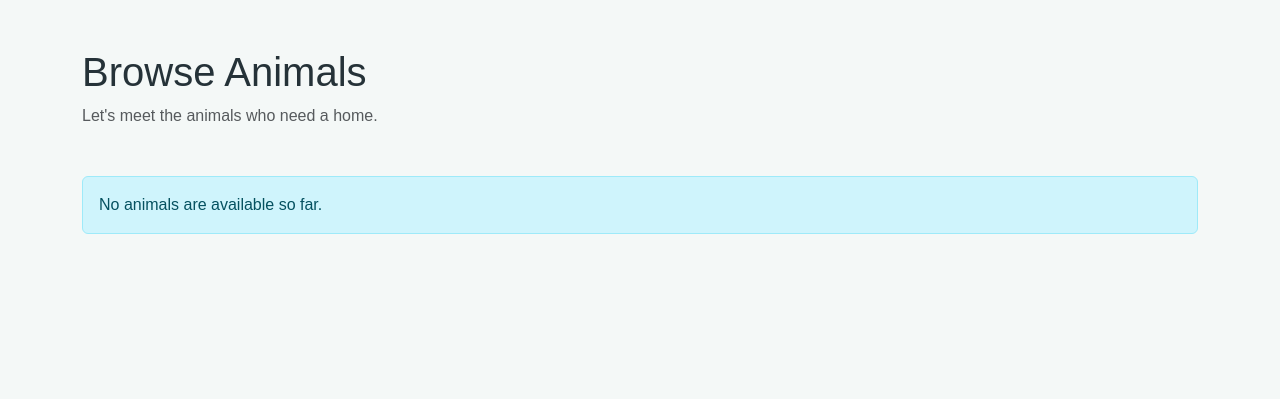
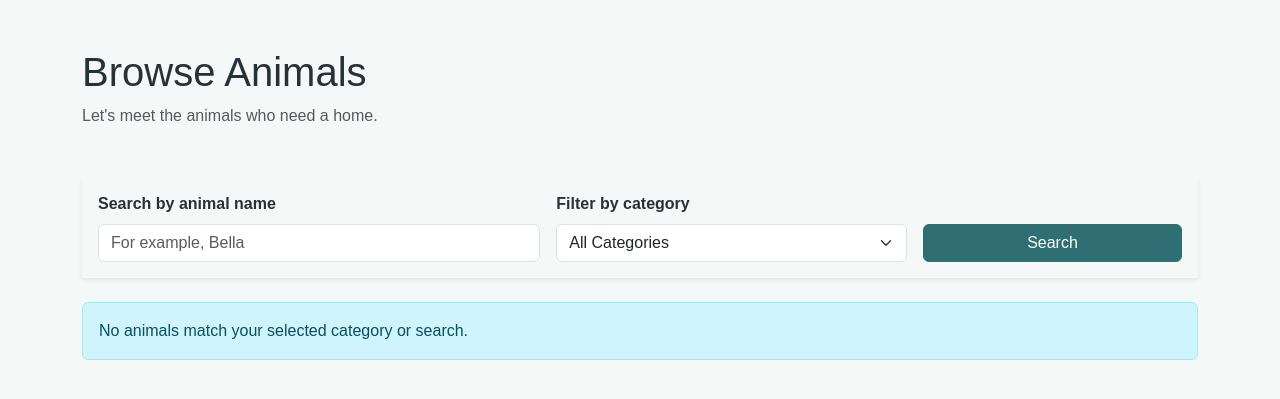
Before and after one commit to elenabatsog/HappyPaws, a Django app: page /shelter/animals/ in a window 1280 px wide. Shown: the part 56-455 px from the top of the page. Run offline with Django 5.2, Linux system fonts and the light colour scheme; the visitor is signed in with stand-in values (Sample User, id 1); data that the repository does not hold is empty.

Commit message:
Created categories in browse page

```diff
--- a/templates/shelter/browse_animals.html
+++ b/templates/shelter/browse_animals.html
@@ -14,6 +14,55 @@ Browse Animals | HappyPaws
                 Let's meet the animals who need a home.
             </p>
         </div>
+
+        <form method="GET" class="card-border-0 shadow-sm p-3 mb-4">
+            <div class="row g-3 align-items-end">
+                <div class="col-md-5">
+                    <label for="search" class="form-label">
+                        Search by animal name
+                    </label>
+
+                    <input type="text" name="search" id="search" class="form-control" placeholder="For example, Bella" value="{{ search_query }}">
+                </div>
+
+                <div class="col-md-4">
+                    <label for="category" class="form-label">
+                        Filter by category
+                    </label>
+
+                    <select name="category" id="category" class="form-select">
+                        <option value="">
+                            All Categories
+                        </option>
+
+                        {% for category in categories %}
+                            <option
+                                value="{{ category.id }}"
+                                {% if selected_category == category.id|stringformat:"s" %}
+                                    selected
+                                {% endif %}
+                            >
+                                {{ category.name }}
+                            </option>
+                        {% endfor %}
+                    </select>
+                </div>
+
+                <div class="col-md-3">
+                    <button type="submit" class="btn btn-primary w-100">
+                        Search
+                    </button>
+                </div>
+            </div>
+
+            {% if search_query or selected_category %}
+                <div class="mt-3">
+                    <a href="{% url 'shelter:browse_animals' %}" class="btn btn-outline-secondary">
+                        Clear Search
+                    </a>
+                </div>
+            {% endif %}
+        </form>
 
         <div class="row g-4">
             {% for pet in pets %}
@@ -67,7 +116,7 @@ Browse Animals | HappyPaws
             {% empty %}
                 <div class="col-12">
                     <div class="alert alert-info">
-                        No animals are available so far.
+                        No animals match your selected category or search.
                     </div>
                 </div>
             {% endfor %}
```
